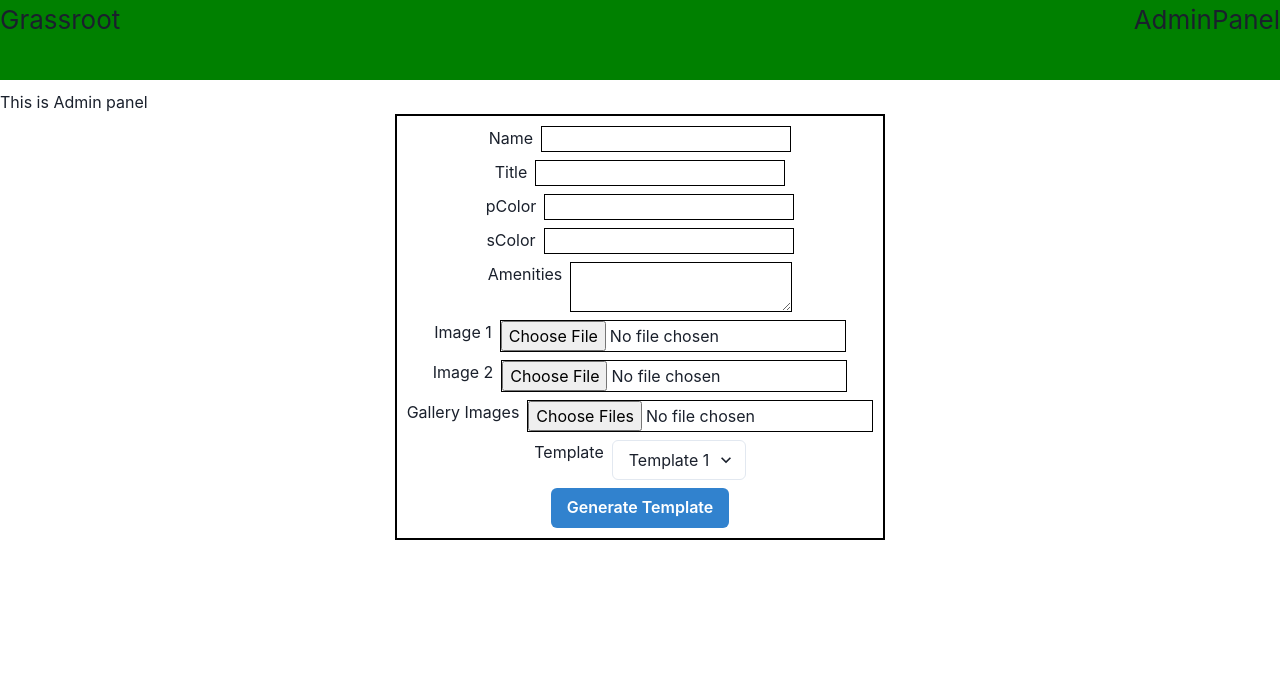
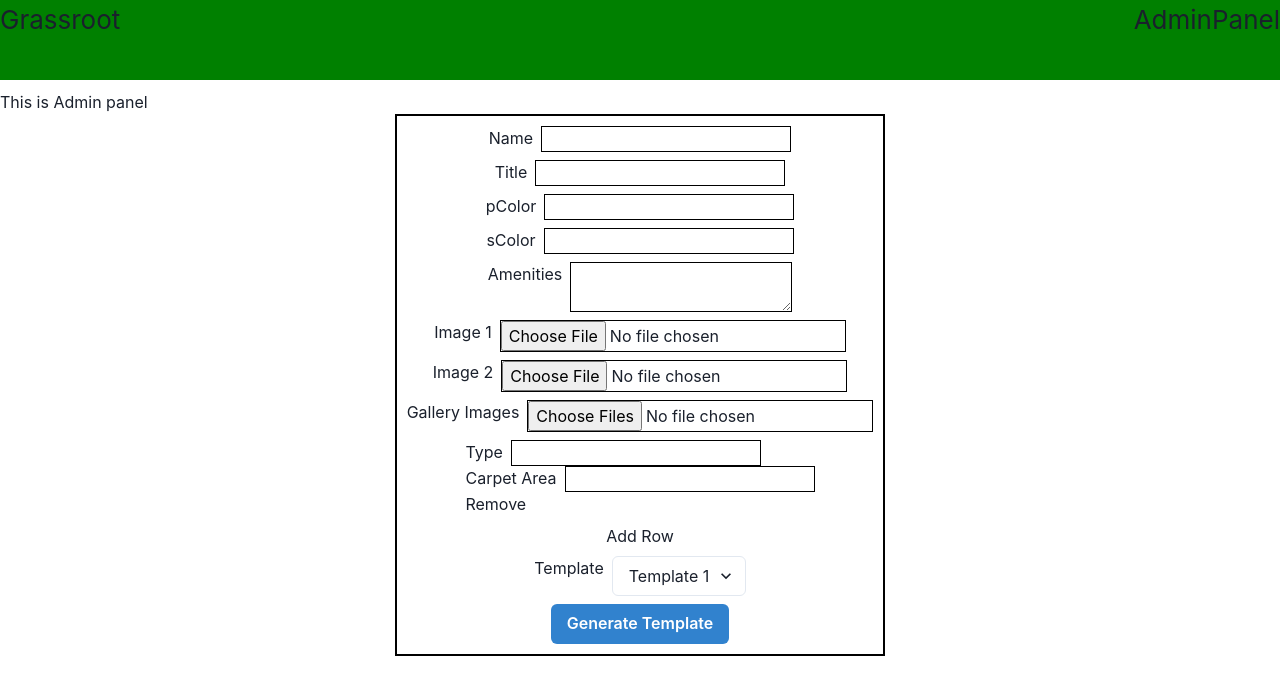
Before and after one commit to thedarshanjadhav/Template-Generation, a React (Vite) app in the folder client/: page /admin-panel in a window 1280 px wide. Shown: the top 694 px of the page. Built offline with nearby package versions, Linux system fonts and the light colour scheme.

Commit message:
feat: Added features for Type and Carpet Area. ie.Multiple row in table which is depend on users data

```diff
--- a/client/src/pages/AdminPanel/AdminPanel.jsx
+++ b/client/src/pages/AdminPanel/AdminPanel.jsx
@@ -13,6 +13,7 @@ export default function AdminPanel() {
         image1: null,
         image2: null,
         galleryImages: null, // New field for gallery images
+        typeAndCarpetArea: [{ type: '', carpetArea: '' }] // New field for type and carpet area
     };
     const [formData, setFormData] = useState(initialFormData);
     const [isLoading, setIsLoading] = useState(false);
@@ -30,17 +31,37 @@ export default function AdminPanel() {
         }
     };
 
+    const handleTypeAndCarpetAreaChange = (index, key, value) => {
+        const updatedTypeAndCarpetArea = [...formData.typeAndCarpetArea];
+        updatedTypeAndCarpetArea[index][key] = value;
+        setFormData({ ...formData, typeAndCarpetArea: updatedTypeAndCarpetArea });
+    };
+
+    const addTypeAndCarpetAreaRow = () => {
+        setFormData({
+            ...formData,
+            typeAndCarpetArea: [...formData.typeAndCarpetArea, { type: '', carpetArea: '' }]
+        });
+    };
+
+    const removeTypeAndCarpetAreaRow = (index) => {
+        const updatedTypeAndCarpetArea = [...formData.typeAndCarpetArea];
+        updatedTypeAndCarpetArea.splice(index, 1);
+        setFormData({ ...formData, typeAndCarpetArea: updatedTypeAndCarpetArea });
+    };
+
     const handleSubmit = async (e) => {
         e.preventDefault();
         setIsLoading(true);
         try {
             const formDataToSend = new FormData();
+            // Append existing form data
             formDataToSend.append('name', formData.name);
             formDataToSend.append('title', formData.title);
             formDataToSend.append('pColor', formData.pColor);
             formDataToSend.append('sColor', formData.sColor);
             formDataToSend.append('template', formData.template);
-            formDataToSend.append('amenities', formData.amenities); // Include amenities in form data
+            formDataToSend.append('amenities', formData.amenities);
             formDataToSend.append('image1', formData.image1);
             formDataToSend.append('image2', formData.image2);
             if (formData.galleryImages) {
@@ -48,6 +69,11 @@ export default function AdminPanel() {
                     formDataToSend.append('galleryImages', img);
                 }
             }
+            // Append type and carpet area data
+            formData.typeAndCarpetArea.forEach((entry, index) => {
+                formDataToSend.append(`typeAndCarpetArea[${index}][type]`, entry.type);
+                formDataToSend.append(`typeAndCarpetArea[${index}][carpetArea]`, entry.carpetArea);
+            });
 
             const response = await axios.post('http://localhost:3001/generate-template', formDataToSend, {
                 responseType: 'blob',
@@ -128,8 +154,31 @@ export default function AdminPanel() {
                         </Flex>
                         <Flex gap={2}>
                             <label>Gallery Images</label>
-                            <input name="galleryImages" type="file" multiple onChange={handleChange} /> {/* New input for gallery images */}
+                            <input name="galleryImages" type="file" multiple onChange={handleChange} />
                         </Flex>
+                        {/* Render type and carpet area inputs */}
+                        {formData.typeAndCarpetArea.map((entry, index) => (
+                            <div key={index}>
+                                <Flex gap={2}>
+                                    <label>Type</label>
+                                    <input
+                                        type="text"
+                                        value={entry.type}
+                                        onChange={(e) => handleTypeAndCarpetAreaChange(index, 'type', e.target.value)}
+                                    />
+                                </Flex>
+                                <Flex gap={2}>
+                                    <label>Carpet Area</label>
+                                    <input
+                                        type="text"
+                                        value={entry.carpetArea}
+                                        onChange={(e) => handleTypeAndCarpetAreaChange(index, 'carpetArea', e.target.value)}
+                                    />
+                                </Flex>
+                                <button type="button" onClick={() => removeTypeAndCarpetAreaRow(index)}>Remove</button>
+                            </div>
+                        ))}
+                        <button type="button" onClick={addTypeAndCarpetAreaRow}>Add Row</button>
                         <Flex gap={2}>
                             <label>Template</label>
                             <Select name="template" value={formData.template} onChange={handleChange}>
```
Also changed, not shown: 2 other files (tests, documents, lock files or other folders).
